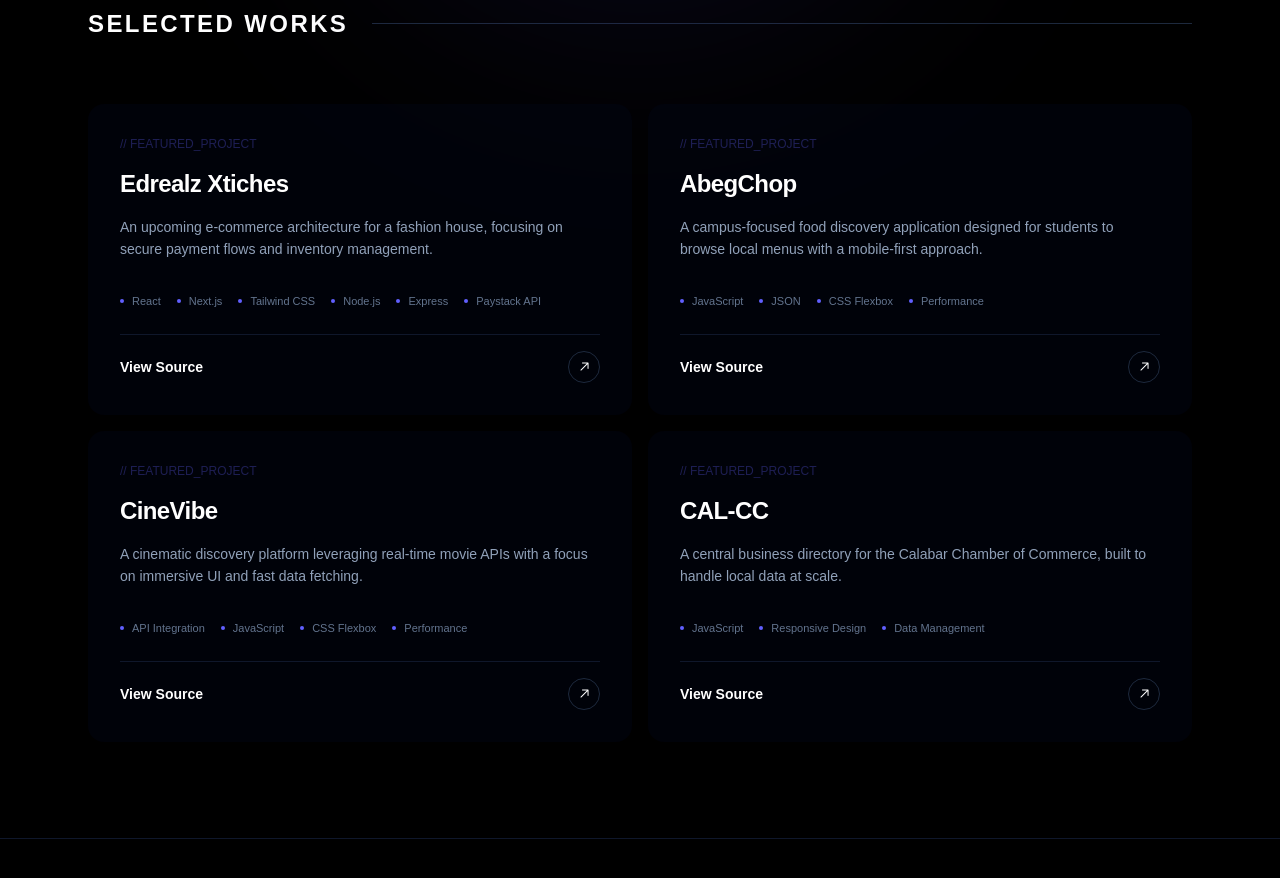
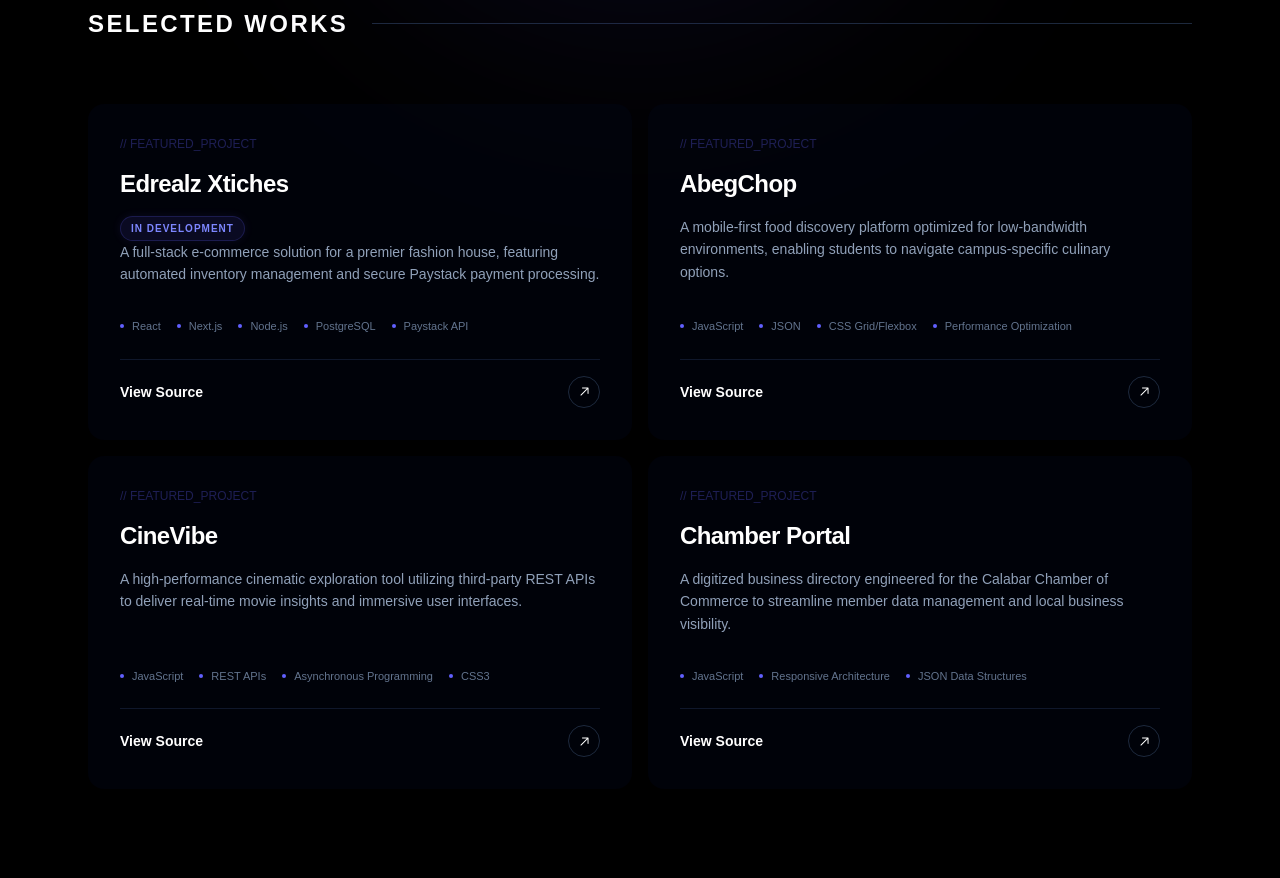
Before and after one commit to meetlawrence/portfolio, a Next.js app: page / in a window 1280 px wide. Shown: the part 620-1498 px from the top of the page. Built offline with nearby package versions, Linux system fonts and the light colour scheme.

Commit message:
My Assignment Progress

```diff
--- a/app/page.tsx
+++ b/app/page.tsx
@@ -4,26 +4,26 @@
   {
     title: 'Edrealz Xtiches',
     status: 'In Development',
-    description: 'An upcoming e-commerce architecture for a fashion house, focusing on secure payment flows and inventory management.',
-    technologies: ['React', 'Next.js', 'Tailwind CSS', 'Node.js', 'Express', 'Paystack API'],
+    description: 'A full-stack e-commerce solution for a premier fashion house, featuring automated inventory management and secure Paystack payment processing.',
+    technologies: ['React', 'Next.js', 'Node.js', 'PostgreSQL', 'Paystack API'],
     link: '#'
   },
   {
     title: 'AbegChop',
-    description: 'A campus-focused food discovery application designed for students to browse local menus with a mobile-first approach.',
-    technologies: ['JavaScript', 'JSON', 'CSS Flexbox', 'Performance'],
+    description: 'A mobile-first food discovery platform optimized for low-bandwidth environments, enabling students to navigate campus-specific culinary options.',
+    technologies: ['JavaScript', 'JSON', 'CSS Grid/Flexbox', 'Performance Optimization'],
     link: 'https://meetlawrence.github.io/wdd231/project/index.html'
   },
   {
     title: 'CineVibe',
-    description: 'A cinematic discovery platform leveraging real-time movie APIs with a focus on immersive UI and fast data fetching.',
-    technologies: ['API Integration', 'JavaScript', 'CSS Flexbox', 'Performance'],
+    description: 'A high-performance cinematic exploration tool utilizing third-party REST APIs to deliver real-time movie insights and immersive user interfaces.',
+    technologies: ['JavaScript', 'REST APIs', 'Asynchronous Programming', 'CSS3'],
     link: 'https://meetlawrence.github.io/wdd330/cinevibe/index.html'
   },
   {
-    title: 'CAL-CC',
-    description: 'A central business directory for the Calabar Chamber of Commerce, built to handle local data at scale.',
-    technologies: ['JavaScript', 'Responsive Design', 'Data Management'],
+    title: 'Chamber Portal',
+    description: 'A digitized business directory engineered for the Calabar Chamber of Commerce to streamline member data management and local business visibility.',
+    technologies: ['JavaScript', 'Responsive Architecture', 'JSON Data Structures'],
     link: 'https://meetlawrence.github.io/wdd231/chamber/index.html'
   }
 ];
--- a/components/ProjectCard.tsx
+++ b/components/ProjectCard.tsx
@@ -2,10 +2,11 @@
   title: string;
   description: string;
   technologies: string[];
-  link?: string;
+    link?: string;
+    status?: string; // Optional status badge (e.g., "In Progress", "Completed")
 }
 
-export default function ProjectCard({ title, description, technologies, link }: ProjectCardProps) {
+export default function ProjectCard({ title, description, technologies, link, status }: ProjectCardProps) {
   return (
     <article className="group relative p-8 rounded-2xl transition-all duration-500 bg-slate-950/40 hover:bg-slate-900/60 overflow-hidden">
 
@@ -13,6 +14,7 @@
       <div className="absolute -inset-px bg-gradient-to-br from-indigo-500/20 via-transparent to-cyan-500/10 opacity-0 group-hover:opacity-100 transition-opacity duration-500" />
 
       <div className="relative z-10 flex flex-col h-full">
+
         {/* 2. Number/Index Hint (Optional aesthetic touch) */}
         <span className="text-indigo-500/30 font-mono text-xs mb-4 group-hover:text-indigo-400 transition-colors">
           // FEATURED_PROJECT
@@ -21,6 +23,20 @@
         <h3 className="text-2xl font-bold text-white mb-4 tracking-tight">
           {title}
         </h3>
+
+        {status && (
+            <span className="
+                w-fit whitespace-nowrap
+                text-[10px] font-bold tracking-widest uppercase
+                px-2.5 py-1 rounded-full
+                bg-indigo-500/10 text-indigo-400
+                border border-indigo-500/20
+                shadow-[0_0_10px_rgba(99,102,241,0.1)]
+                animate-pulse-slow
+            ">
+                {status}
+            </span>
+            )}
 
         <p className="text-slate-400 text-sm leading-relaxed mb-8 flex-grow">
           {description}
```
